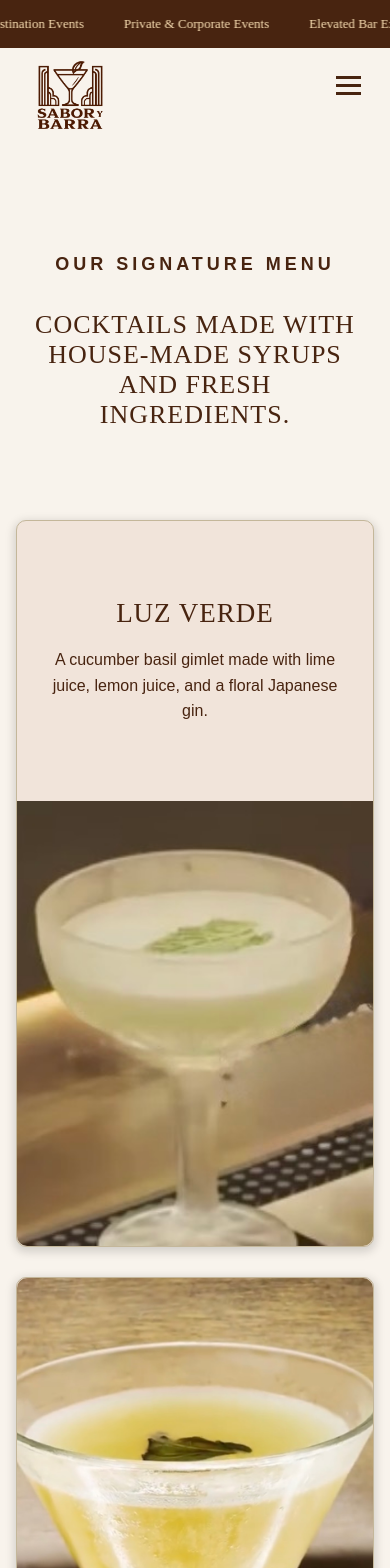
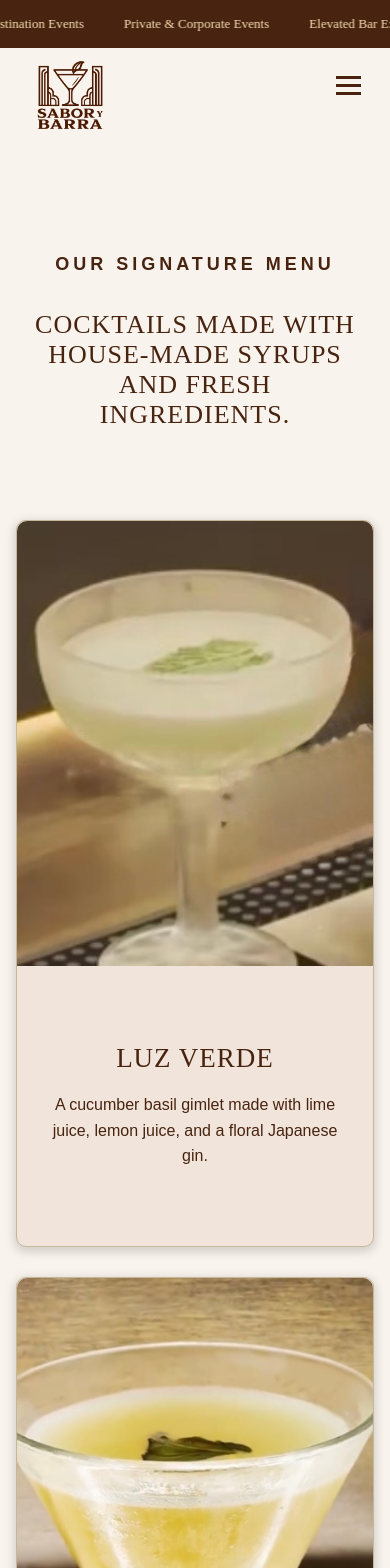
Before and after one commit to MatiasNaz/sabor-y-barra-website, a React (Vite) app: page /signature-menu in a window 390 px wide. Shown: the top 1568 px of the page. Built offline with nearby package versions, Linux system fonts and the light colour scheme; a web font is replaced by a local one.

Commit message:
changed mobile responsiveness for signature menu page, cards now follow pattern of image, and card desc on bottom

```diff
--- a/src/sections/SignatureMenu/SignatureMenu.css
+++ b/src/sections/SignatureMenu/SignatureMenu.css
@@ -350,6 +350,16 @@
     grid-template-columns: minmax(0, 1fr);
     padding: 0 20px 80px;
   }
+
+  /* Keep the same image-first card flow throughout the mobile menu. */
+  .menu__card-img-left {
+    order: -1;
+    border-radius: 10px 10px 0 0;
+  }
+
+  .menu__card-desc-left {
+    border-radius: 0 0 10px 10px;
+  }
 }
 
 @media (max-width: 480px) {
```
